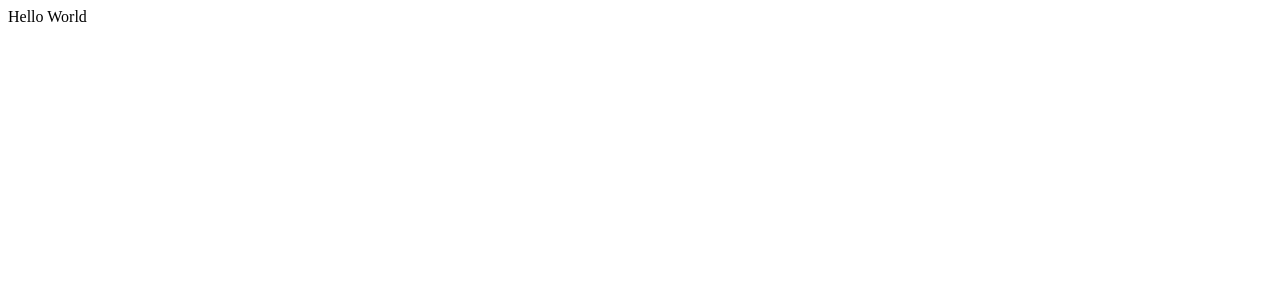
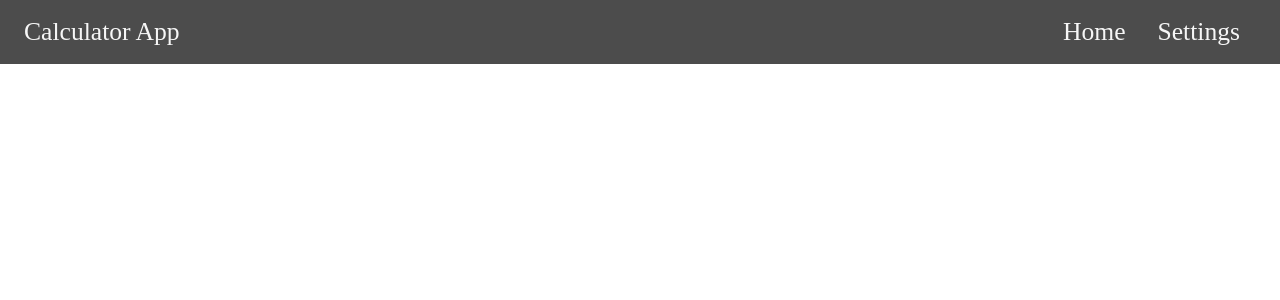
Before and after one commit to Lebedev-023046/calculator, a React app: page / in a window 1280 px wide. Shown: the top 300 px of the page. Built offline with nearby package versions, Linux system fonts and the light colour scheme.

Commit message:
feat: add header view

```diff
--- a/public/index.html
+++ b/public/index.html
@@ -4,7 +4,7 @@
     <meta charset="UTF-8" />
     <meta name="viewport" content="width=device-width, initial-scale=1.0" />
     <meta http-equiv="X-UA-Compatible" content="ie=edge" />
-    <title>React Template</title>
+    <title>Calculator</title>
   </head>
   <body>
     <div id="root"></div>
--- a/src/components/App.jsx
+++ b/src/components/App.jsx
@@ -1,8 +1,12 @@
+import GlobalStyle from '@/globalStyles'
 import React from 'react'
 import Header from './Header/index'
 
 export const App = () => {
     return (
-      <Header/>
+      <React.Fragment>
+        <GlobalStyle/>
+        <Header/>
+      </React.Fragment>
     )
   }
--- a/src/components/Header/index.jsx
+++ b/src/components/Header/index.jsx
@@ -1,7 +1,16 @@
+import * as S from './styled'
 import React from 'react'
 
 export default function index() {
     return (
-        <div>Hello World</div>
+        <S.SHeader>
+          <S.Sdiv>Calculator App</S.Sdiv>
+          <S.Snav>
+            <S.Sul>
+              <S.Sli><S.Sa>Home</S.Sa></S.Sli>
+              <S.Sli><S.Sa>Settings</S.Sa></S.Sli>
+            </S.Sul>
+          </S.Snav>
+        </S.SHeader>
     )
 }
--- a/src/components/Header/styled.js
+++ b/src/components/Header/styled.js
@@ -0,0 +1,57 @@
+import styled from 'styled-components'
+
+export const SHeader = styled.div`
+  display: flex;
+  justify-content: space-between;
+  background-color: rgba(0, 0, 0, 0.7);
+  width: 100%;
+  height: 4rem;
+  padding: 0px 1.5rem;
+  font-size: 1.6rem;
+  color: rgba(255, 255, 255, 0.95);
+`
+
+export const Sdiv = styled.div`
+  display: flex;
+  align-items: center;
+`
+
+export const Snav = styled.nav`
+  display: flex;
+  align-items: center;
+  justify-content: space-around;
+`
+
+export const Sul = styled.ul`
+  display: flex;
+  justify-content: space-around;
+  list-style-type: none;
+`
+
+export const Sli = styled.li`
+  text-decoration: none;
+  }
+`
+
+export const Sa = styled.a`
+  display: block;
+  margin: 0 1rem;
+  cursor: pointer;
+  text-decoration: none;
+  position: relative;
+
+  &:after {
+    display: block;
+    position: absolute;
+    width: 0%;
+    transition: 0.2s ease-out;
+    content: '';
+    bottom: -8%;
+    left: 0;
+    height: 3px;
+    background-color: white;
+  }
+  &:hover&:after {
+    width: 100%;
+  }
+`
--- /dev/null
+++ b/src/globalStyles.js
@@ -0,0 +1,11 @@
+import { createGlobalStyle } from 'styled-components'
+
+const GlobalStyle = createGlobalStyle`
+  * {
+    margin: 0;
+    padding: 0;
+    box-sizing: border-box
+  }
+`
+
+export default GlobalStyle
```
